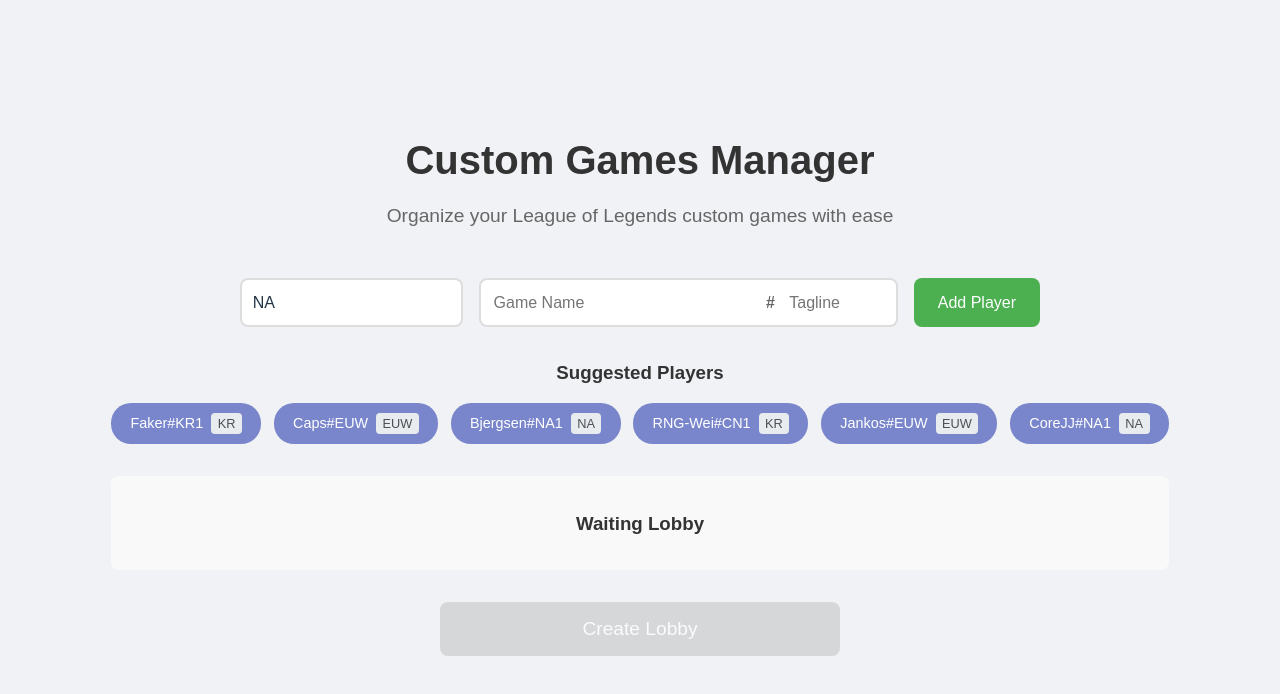
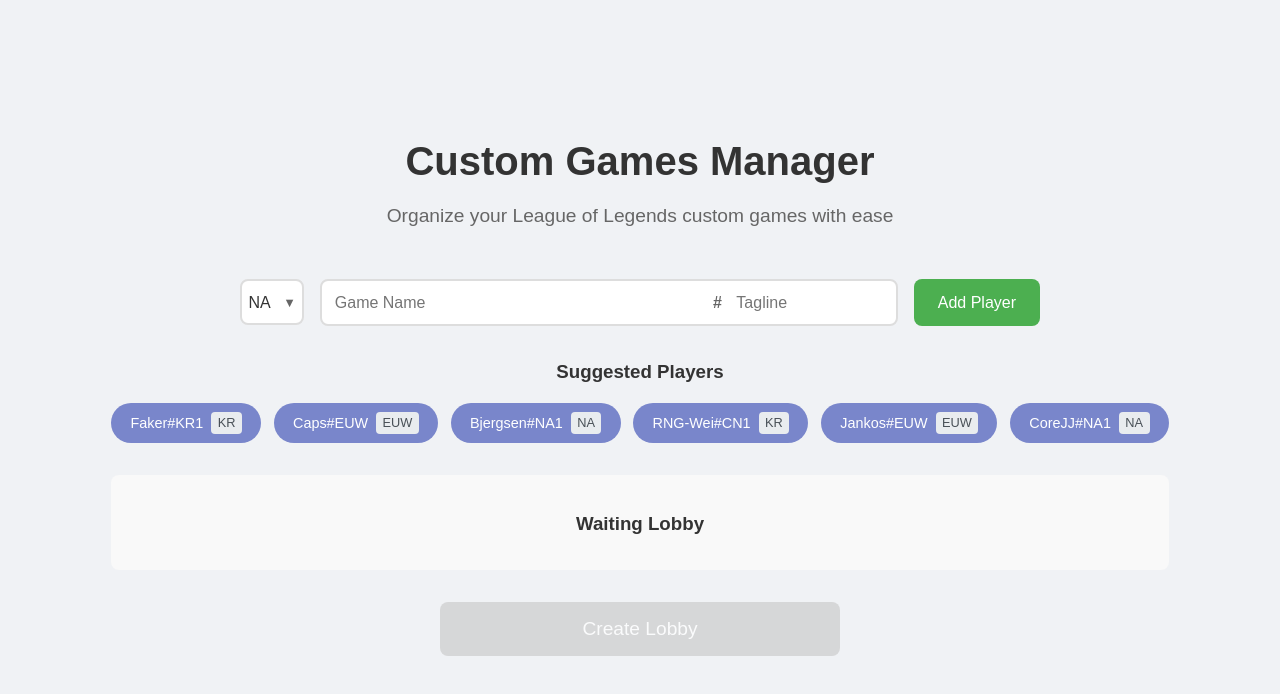
Before and after one commit to timmy-huang/custom-games-manager, a Vue app: page / in a window 1280 px wide. Shown: the top 694 px of the page. Built offline with nearby package versions, Linux system fonts and the light colour scheme.

Commit message:
fixed region select{

```diff
--- a/src/components/HomePage.vue
+++ b/src/components/HomePage.vue
@@ -6,7 +6,6 @@
     <div class="search-section">
       <form class="search-bar" @submit="handleSearch">
         <div class="select-container">
-          <div class="selected-value">{{ selectedSubregion }}</div>
           <select
             v-model="selectedSubregion"
             class="region-select"
@@ -17,9 +16,10 @@
               :key="subregion.value"
               :value="subregion.value"
             >
-              {{ subregion.label }}
+              {{ selectedSubregion === subregion.value ? subregion.value : subregion.label }}
             </option>
           </select>
+          <span class="dropdown-arrow">▼</span>
         </div>
         <div class="search-inputs">
           <div class="input-group">
@@ -235,30 +235,28 @@
   width: fit-content;
 }
 
-.selected-value {
-  position: absolute;
-  left: 0.8rem;
-  top: 50%;
-  transform: translateY(-50%);
-  pointer-events: none;
-}
-
 .region-select {
-  color: transparent;
-  padding: 0.8rem 2rem 0.8rem 0.8rem;
+  padding: 0.8rem 1.2rem 0.8rem 0.4rem;
   border: 2px solid #ddd;
   border-radius: 8px;
   background-color: white;
   font-size: 1rem;
   cursor: pointer;
-  min-width: 30px;
-  width: fit-content;
+  width: 4rem;
+  appearance: none;
+  -webkit-appearance: none;
+  -moz-appearance: none;
+  color: #333;
 }
 
-.region-select option {
-  color: initial;
-  padding: 8px;
-  min-width: 120px;
+.dropdown-arrow {
+  position: absolute;
+  right: 0.5rem;
+  top: 50%;
+  transform: translateY(-50%);
+  pointer-events: none;
+  color: #666;
+  font-size: 0.8rem;
 }
 
 .search-inputs {
```
